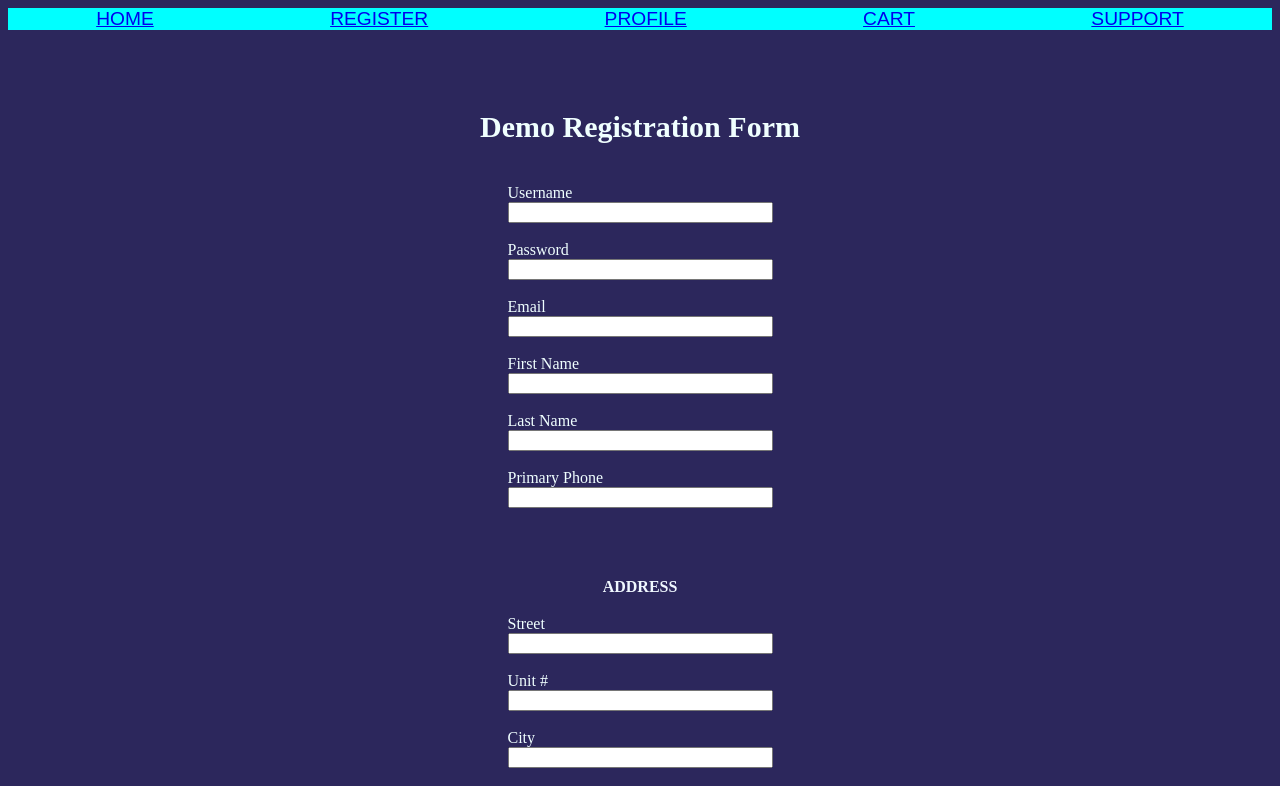
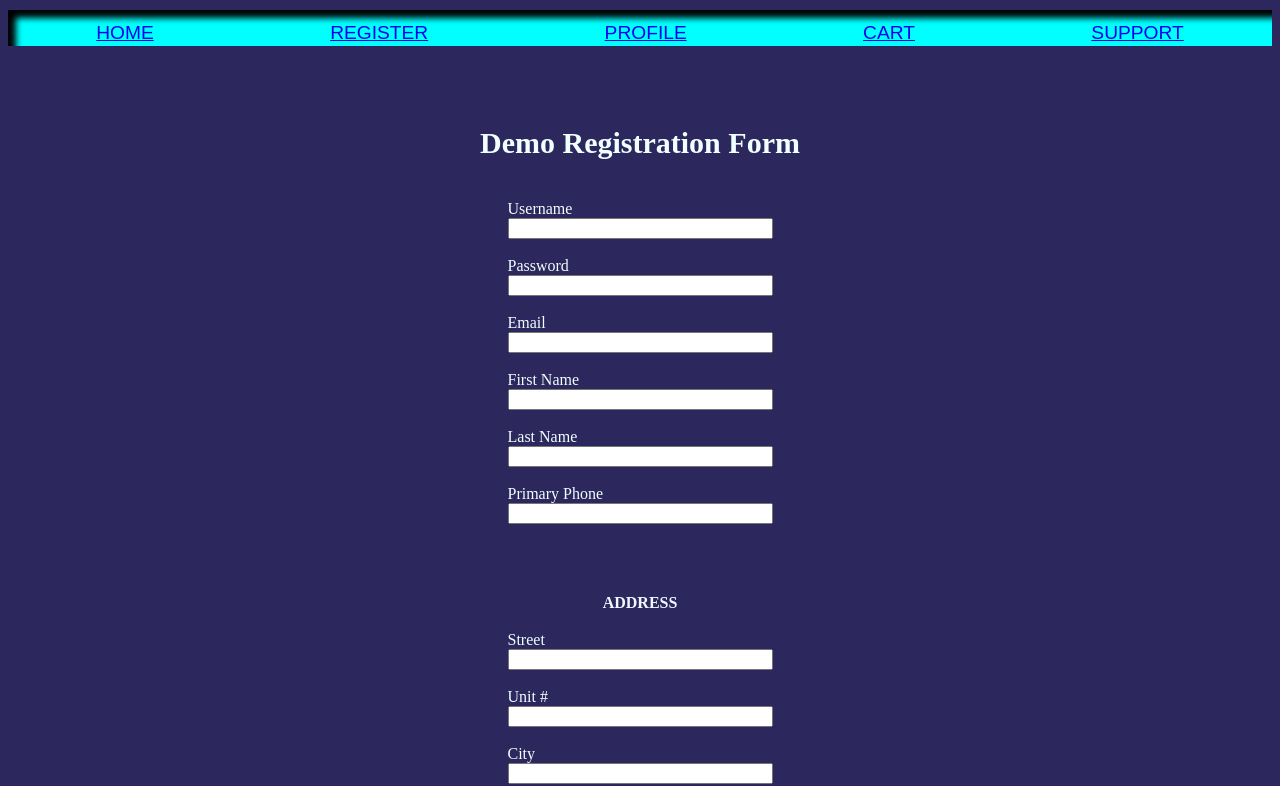
Before and after one commit to 2402-Capstone-1-teamnamehere/capstone-1, a React (Vite) app: page /register in a window 1280 px wide. Shown: the top 786 px of the page. Built offline with nearby package versions, Linux system fonts and the light colour scheme.

Commit message:
added message when remove cart on click and updated css

```diff
--- a/src/components/DeleteCart.jsx
+++ b/src/components/DeleteCart.jsx
@@ -1,10 +1,11 @@
-import { useState } from 'react'
+import { useState, useEffect } from 'react'
+
 
 const DeleteCart = ({BASE_API_URL, currentCart}) => {
-  const [cart, setCart] = useState([]);
+  const [cart, setCart] = useState();
+
 
   const Delete = async() => {
-
     try {
       const response = await fetch(`${BASE_API_URL}/carts/${currentCart.id}`, {
         method: "DELETE"
@@ -13,12 +14,15 @@ const DeleteCart = ({BASE_API_URL, currentCart}) => {
       setCart(result)
       console.log(cart)
     } catch(error) {console.log(error)}
+  }
 
-    return <div id="removeMessage">Cart ID #{cart.id} has been removed.</div>
-  }
   return (
+    <>
       <button id="deleteButton" onClick={Delete}>Delete Cart</button>
+      {cart ? <div id="removeMessage">Cart ID #{cart.id} has been removed.</div> : null}
+    </>
   )
 }
 
+
 export default DeleteCart;
--- a/src/components/Register.jsx
+++ b/src/components/Register.jsx
@@ -106,7 +106,7 @@ const RegisterForm = ({BASE_API_URL, token, setToken}) => {
             <input type="text" size={30} value={state} onChange={(e)=>{setState(e.target.value)}}/>
           </label>
           <br/> <br/>
-          <button onClick={()=>navigate("/profile")}className="logRegButton">Submit</button>
+          <button onClick={()=>navigate("/profile")} className="logRegButton">Submit</button>
         </form>
       </>
     )
--- a/src/css/index.css
+++ b/src/css/index.css
@@ -84,6 +84,10 @@ h1 {
   background-color: aqua;
   font-family: fantasy;
   font-size: larger;
+  box-shadow: inset 8px 8px 6px;
+  margin-top: 10px;
+  padding-top: 12px;
+  padding-bottom: 2px;
 }
 
 
@@ -226,6 +230,11 @@ p {
   font-weight: bold;
 }
 
+.logRegButton:hover {
+  background-color: lightblue;
+  cursor: pointer;
+}
+
 
 /* SHOPPING CART PAGE */
 .contents {
```
